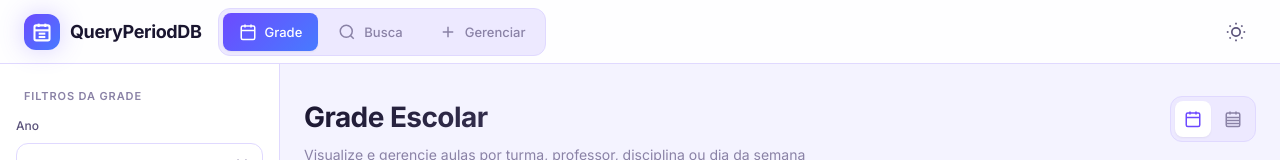
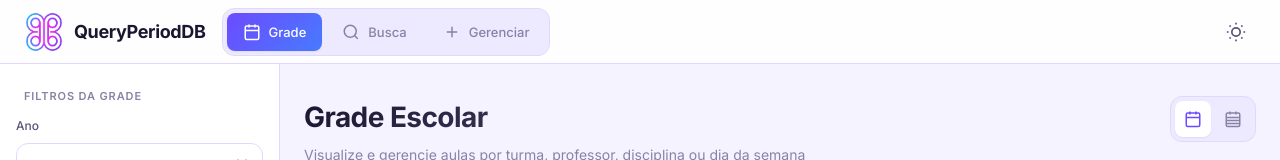
Before and after one commit to math-mp/QueryPeriodDB, a website: page public/index.html in a window 1280 px wide. Shown: the top 160 px of the page. Drawn offline with Linux system fonts and the light colour scheme; no server answers.

Commit message:
favicon update

```diff
--- a/public/index.html
+++ b/public/index.html
@@ -5,6 +5,9 @@
   <meta name="viewport" content="width=device-width, initial-scale=1.0">
   <meta name="description" content="QueryPeriodDB - Sistema de gerenciamento e consulta de grades escolares">
   <title>QueryPeriodDB</title>
+  <link rel="icon" href="favicon.ico" sizes="any">
+  <link rel="icon" type="image/png" sizes="32x32" href="favicon-32.png">
+  <link rel="apple-touch-icon" href="apple-touch-icon.png">
   <link rel="preconnect" href="https://fonts.googleapis.com">
   <link rel="preconnect" href="https://fonts.gstatic.com" crossorigin>
   <link href="https://fonts.googleapis.com/css2?family=Inter:wght@400;500;600;700&family=JetBrains+Mono:wght@400;500&display=swap" rel="stylesheet">
@@ -110,14 +113,7 @@
         </button>
         <a href="/" class="logo" aria-label="QueryPeriodDB - Página inicial">
           <span class="logo-icon">
-            <svg viewBox="0 0 24 24" fill="none" stroke="currentColor" stroke-width="2.5">
-              <rect x="3" y="4" width="18" height="18" rx="2" ry="2"></rect>
-              <line x1="16" y1="2" x2="16" y2="6"></line>
-              <line x1="8" y1="2" x2="8" y2="6"></line>
-              <line x1="3" y1="10" x2="21" y2="10"></line>
-              <line x1="8" y1="14" x2="16" y2="14"></line>
-              <line x1="8" y1="18" x2="16" y2="18"></line>
-            </svg>
+            <img src="logo.png" alt="" width="40" height="40">
           </span>
           QueryPeriodDB
         </a>
--- a/public/styles.css
+++ b/public/styles.css
@@ -287,20 +287,19 @@ textarea {
 }
 
 .logo-icon {
-  width: 36px;
-  height: 36px;
-  background: var(--btn-primary-bg);
-  border-radius: var(--radius-md);
+  width: 40px;
+  height: 40px;
+  flex: 0 0 40px;
   display: flex;
   align-items: center;
   justify-content: center;
-  box-shadow: var(--shadow-glow);
-}
-
-.logo-icon svg {
-  width: 20px;
-  height: 20px;
-  stroke: white;
+}
+
+.logo-icon img {
+  width: 100%;
+  height: 100%;
+  object-fit: contain;
+  display: block;
 }
 
 .nav-tabs {
```
Also changed, not shown: Logo.png (deleted), public/apple-touch-icon.png (added), public/favicon-32.png (added), public/favicon.ico (added), public/logo.png (added).
